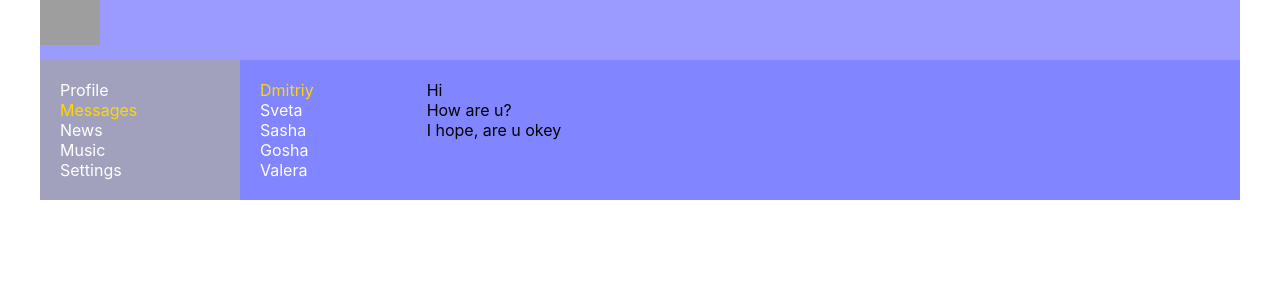
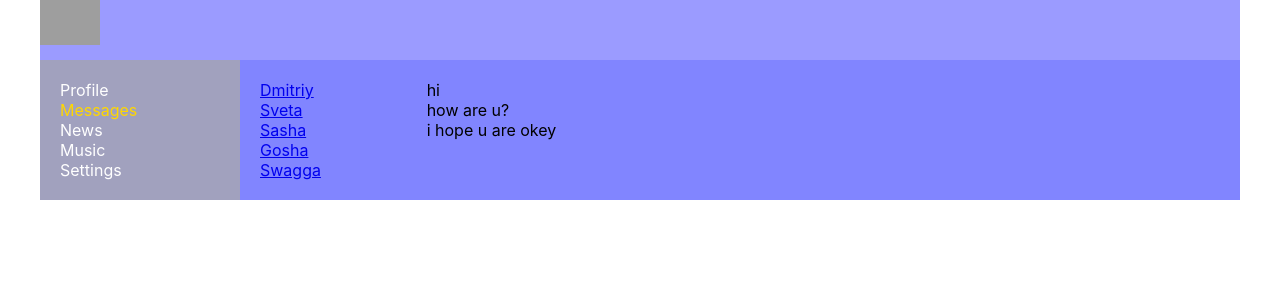
Before and after one commit to astral51/learn_react, a React (Create React App) app: page /dialogs in a window 1280 px wide. Shown: the top 300 px of the page. Built offline with nearby package versions, Linux system fonts and the light colour scheme; grey boxes are pictures that could not be loaded.

Commit message:
made clickable names in the messages menu, edited the css

```diff
--- a/src/App.js
+++ b/src/App.js
@@ -16,7 +16,7 @@ function App() {
 				<Nav />
 				<div class='app-wrapper-content'>
 					<Routes>
-						<Route path="/dialogs" element={<Dialogs />} />
+						<Route path="/dialogs/*" element={<Dialogs />} />
 						<Route path="/profile" element={<Profile />} />
 						<Route path="/news" element={<News />} />
 						<Route path="/music" element={<Music />} />
--- a/src/components/dialogs/dialogs.jsx
+++ b/src/components/dialogs/dialogs.jsx
@@ -1,29 +1,34 @@
+import { NavLink } from 'react-router-dom';
 import s from './dialogs.module.css';
 
-const Dialogs = () =>{
+const DialogItem = (props) => {
+	return (
+		<div className={s.dialog}>
+			<NavLink to={"/dialogs/" + props.id}>{props.name}</NavLink>
+		</div>
+	);
+}
+
+const Message = (props) =>{
+	return(
+		<div className={s.message}>{props.message}</div>
+	);
+}
+
+const Dialogs = () => {
 	return (
 		<div className={s.dialogs}>
 			<div className={s.dialogs_items}>
-				<div className={s.dialog + ' ' + s.active}>
-					Dmitriy
-				</div>
-				<div className={s.dialog}>
-					Sveta
-				</div>
-				<div className={s.dialog}>
-					Sasha
-				</div>
-				<div className={s.dialog}>
-					Gosha
-				</div>
-				<div className={s.dialog}>
-					Valera
-				</div>
+				<DialogItem name='Dmitriy' id='1' />
+				<DialogItem name='Sveta' id='2' />
+				<DialogItem name='Sasha' id='3' />
+				<DialogItem name='Gosha' id='4' />
+				<DialogItem name='Swagga' id='5' />
 			</div>
 			<div className={s.messages}>
-				<div className={s.message}>Hi</div>
-				<div className={s.message}>How are u?</div>
-				<div className={s.message}>I hope, are u okey</div>
+				<Message message='hi' />
+				<Message message='how are u?' />
+				<Message message='i hope u are okey' />
 			</div>
 		</div>
 	);
--- a/src/components/profile/myPosts/myPosts.jsx
+++ b/src/components/profile/myPosts/myPosts.jsx
@@ -3,10 +3,15 @@ import Post from './post/post';
 
 const MyPosts = () => {
 	return (
-		<div>
-			my posts
+		<div className={s.posts_block}>
+			<h3>My posts</h3>
 			<div>
-				new post
+				<div>
+					<textarea></textarea>
+				</div>
+				<div>
+					<button>Add post</button>
+				</div>
 			</div>
 			<div className={s.posts}>
 				<Post
--- a/src/components/profile/myPosts/myPosts.module.css
+++ b/src/components/profile/myPosts/myPosts.module.css
@@ -0,0 +1,6 @@
+.posts_block{
+	padding: 10px;
+}
+.posts{
+	margin-top: 10px;
+}
--- a/src/components/profile/myPosts/post/post.module.css
+++ b/src/components/profile/myPosts/post/post.module.css
@@ -1,5 +1,5 @@
 .item{
-	color:red;
+	color:black;
 }
 .item img{
 	max-width: 50px;
--- a/src/components/profile/profile.jsx
+++ b/src/components/profile/profile.jsx
@@ -1,15 +1,13 @@
 import MyPosts from './myPosts/myPosts';
 import s from './profile.module.css';
+import ProfileInfo from './profileInfo/profileInfo';
+
+
 
 const Profile = () => {
 	return (
 		<div>
-			<div>
-				<img src='https://image.winudf.com/v2/image/bWUud2FsbHBhcGEubmF0dXJlX3NjcmVlbl8zXzE1MzIzNzgxNjFfMDIw/screen-3.jpg?fakeurl=1&type=.jpg' />
-			</div>
-			<div>
-				ava + discription
-			</div>
+			<ProfileInfo />
 			<MyPosts />
 		</div>
 	);
--- /dev/null
+++ b/src/components/profile/profileInfo/profileInfo.jsx
@@ -0,0 +1,15 @@
+import s from './profileInfo.module.css';
+
+const ProfileInfo = (props) => {
+	return (
+		<div>
+			<div>
+				<img src='https://image.winudf.com/v2/image/bWUud2FsbHBhcGEubmF0dXJlX3NjcmVlbl8zXzE1MzIzNzgxNjFfMDIw/screen-3.jpg?fakeurl=1&type=.jpg' />
+			</div>
+			<div className={s.description_block}>
+				ava + discription
+			</div>
+		</div>
+	);
+}
+export default ProfileInfo;
--- /dev/null
+++ b/src/components/profile/profileInfo/profileInfo.module.css
@@ -0,0 +1,5 @@
+
+
+.description_block{
+	padding: 10px;
+}
```
